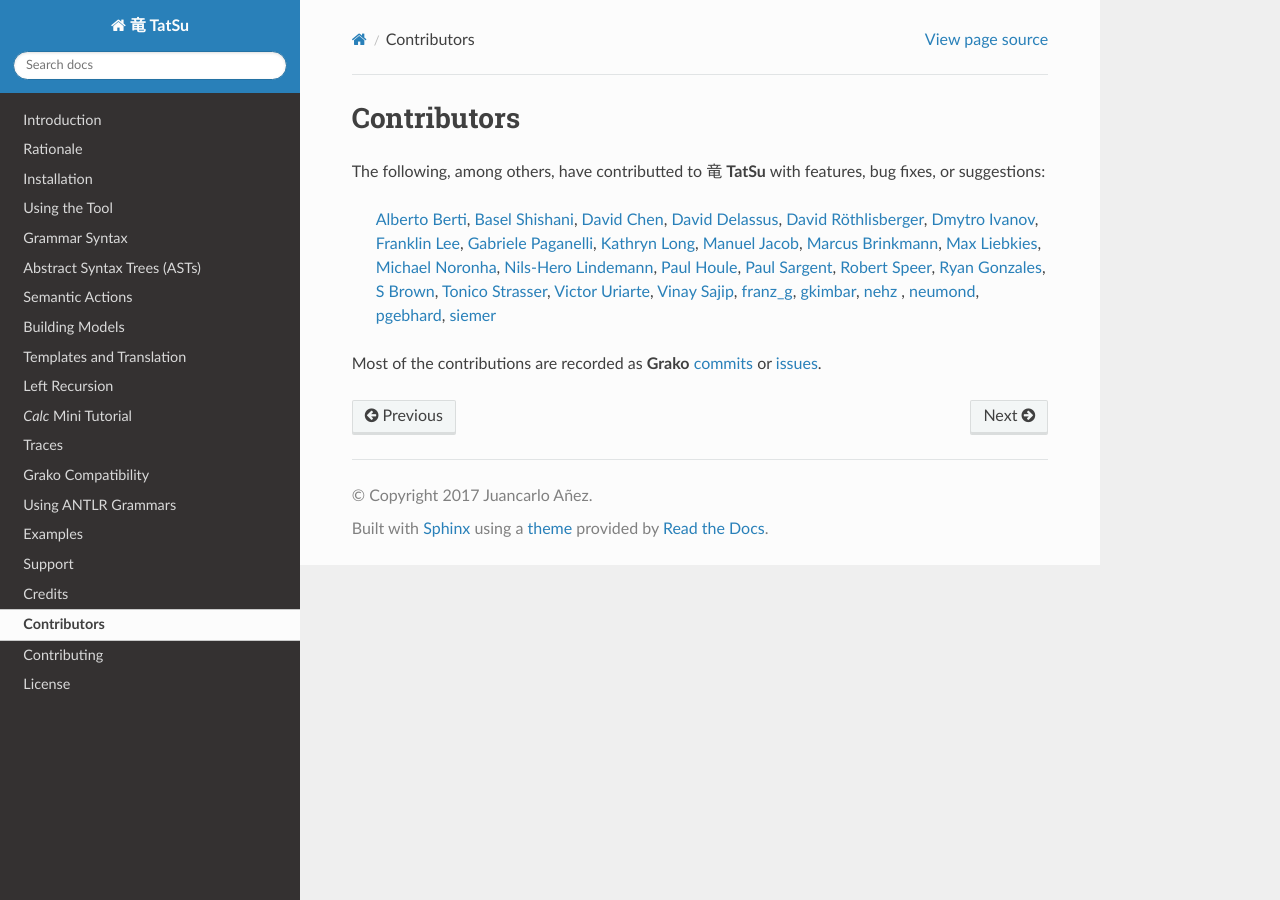
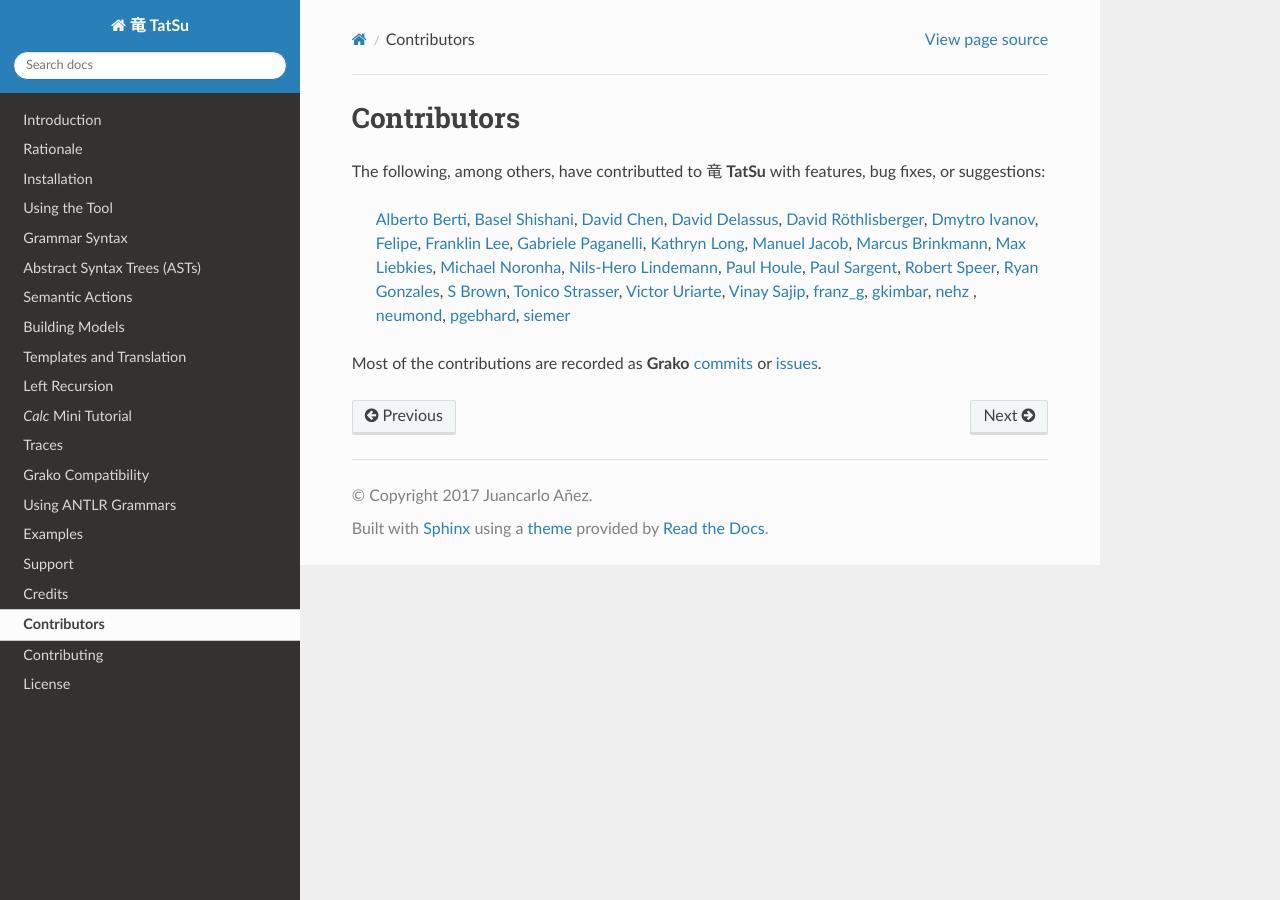
Before and after one commit to neogeny/TatSu, a Sphinx documentation site: the page built from docs/contributors.rst, in a window 1280 px wide. Built offline with Sphinx 7.4.7 and the Read the Docs theme 2.0.0, drawn with Linux system fonts in a browser that asks for light colours.

Commit message:
add @fcoelho to contributors

```diff
--- a/docs/contributors.rst
+++ b/docs/contributors.rst
@@ -13,6 +13,7 @@
     `David Delassus`_,
     `David Röthlisberger`_,
     `Dmytro Ivanov`_,
+    `Felipe`_,
     `Franklin Lee`_,
     `Gabriele Paganelli`_,
     `Kathryn Long`_,
@@ -47,6 +48,7 @@
 .. _David Delassus: https://bitbucket.org/linkdd
 .. _David Röthlisberger: https://bitbucket.org/drothlis/
 .. _Dmytro Ivanov: https://bitbucket.org/jimon
+.. _Felipe: https://github.com/fcoelho
 .. _Franklin Lee: https://bitbucket.org/leewz
 .. _Gabriele Paganelli: https://bitbucket.org/gapag
 .. _Kathryn Long: https://bitbucket.org/starkat
```
